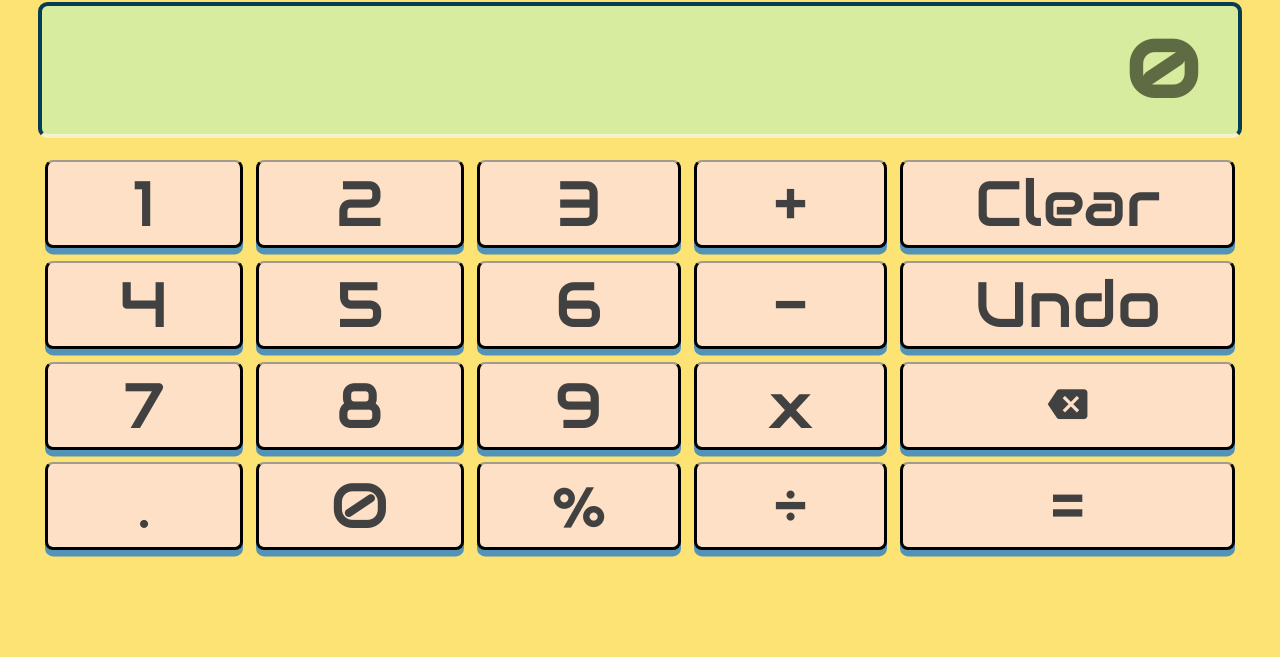
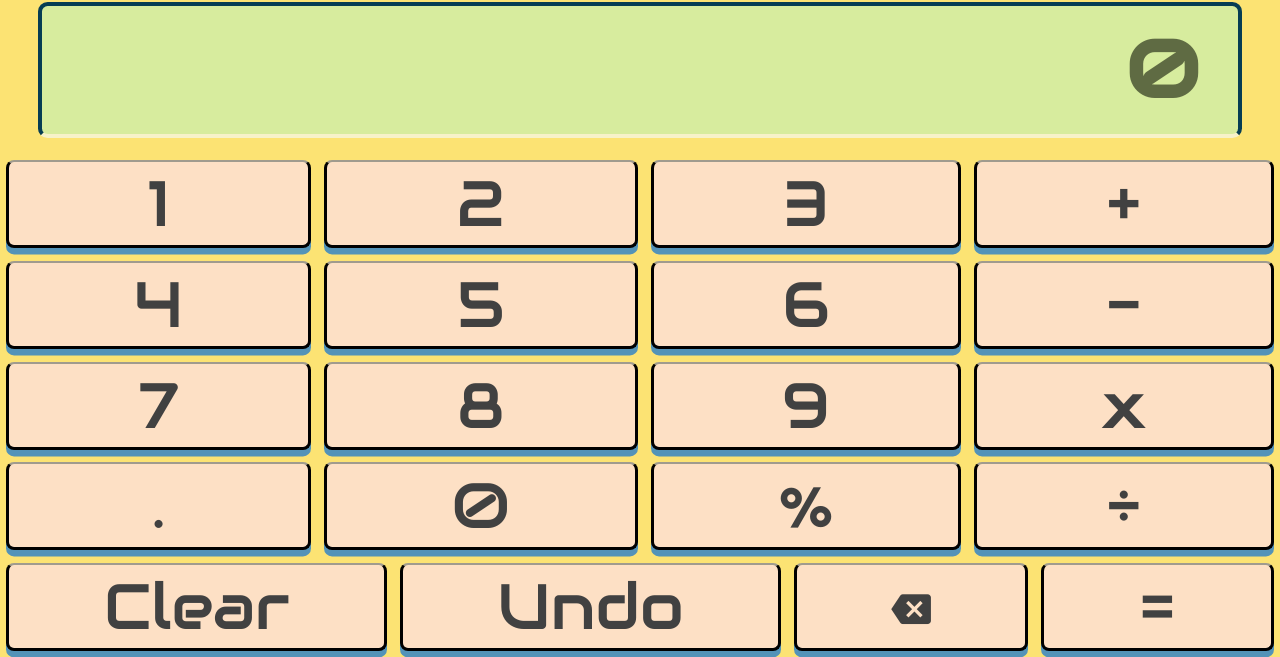
Before and after one commit to Necryl/TOP-Project-Calculator, a plain HTML site: page index.html in a window 1280 px wide. Shown: the part 144-801 px from the top of the page. Drawn offline with Linux system fonts and the light colour scheme.

Commit message:
fix some ui issues

```diff
--- a/index.html
+++ b/index.html
@@ -16,6 +16,7 @@
         <h2 class="attribution">by Necryl</h2>
     </div>
     <div class="display"><h1 class="screen">0</h1></div>
+    <div class="metaButtons">
         <div class="buttons">
             <div class="btnCol">
                 <button class="btn" onclick="operate.input('1', 'num')">1</button>
@@ -41,7 +42,8 @@
                 <button class="btn" onclick="operate.input('x', 'operator')">x</button>
                 <button class="btn" onclick="operate.input('/', 'operator')">&divide</button>
             </div>
-        <div class="btnCol">
+        </div>
+        <div class="btnCol funcs" id="funcs">
             <button class="btn" onclick="operate.clear()">Clear</button>
             <button class="btn" onclick="operate.undo()">Undo</button>
             <button class="btn" onclick="operate.backspace()"><i class="material-icons">backspace</i></button>
--- a/script.js
+++ b/script.js
@@ -8,7 +8,10 @@ const buttonsArray = run(() => {
     let temp_btnColum;
     for (let i = 0; i < temp_btnColumns.length; i++) {
         temp_btnCol = [];
-        temp_btnColum = document.querySelectorAll(`.buttons .btnCol:nth-child(${i+1}) .btn`);
+        temp_btnColum = document.querySelectorAll(`.btnCol:nth-child(${i+1}) .btn`);
+        if (i === 4) {
+            temp_btnColum = document.querySelectorAll('#funcs .btn');
+        }
         for (let x = 0; x < temp_btnColum.length; x++) {
             temp_btnCol.push(temp_btnColum[x]);
         }
@@ -42,7 +45,9 @@ const buttonsObject = {
 const clearBtn = buttonsArray[4][0];
 const undoBtn = buttonsArray[4][1];
 const equalsBtn = buttonsArray[4][2];
-
+const funcsCol = document.querySelector('#funcs');
+const metaBtns = document.querySelector('.metaButtons');
+const buttonsElement = document.querySelector('.buttons');
 
 // defining status variables
 let inputArray = [];
@@ -61,16 +66,24 @@ window.addEventListener('keydown', event => {
 
     if (valid) {
         buttonsObject[event.key].click();
-
     }
 });
-
+window.addEventListener('resize', event => {
+    if (document.documentElement.clientWidth > document.documentElement.clientHeight) {
+        // landscape mode
+        buttonsElement.appendChild(funcsCol);
+        funcsCol.classList.remove('funcs');
+    } else {
+        // potrait mode
+        funcsCol.classList.add('funcs');
+        metaBtns.appendChild(funcsCol);
+    }
+});
 
 // defining some functions
 function run(runThis) {
     return runThis();
 }
-
 const operate = {
     input: (data, type) => {
         let lastData = [null, null]
@@ -255,7 +268,6 @@ function compareArrays(array1, array2) {
     }
     return result;
 }
-
 function cloneArray(array) {
     let result = array.slice(0);
 
--- a/style.css
+++ b/style.css
@@ -70,6 +70,7 @@ body > * {
 .screen {
     font-size: 5em;
     color: rgb(95, 107, 67);
+    text-align: end;
 }
 
 .buttons {
@@ -125,12 +126,26 @@ body > * {
     color: rgb(34, 34, 34);
 }
 
-.btnCol:nth-child(5) .btn:nth-child(3) {
-    display: flex;
-    align-items: center;
-    justify-content: center;
+.metaButtons {
+    margin: 0%;
+    padding: 0%;
+    width: 100vw;
 }
 
-.btnCol:nth-child(5) .btn:nth-child(3) i {
+#funcs {
+    width: 100%;
+    flex: 1 1 0;
+}
+
+#funcs i {
     font-size: 0.62em;
 }
+
+#funcs * {
+    flex: auto;
+}
+
+.funcs {
+    flex-direction: row;
+    flex-wrap: wrap;
+}
```
Lines whose indentation alone changed are shown as unchanged.
